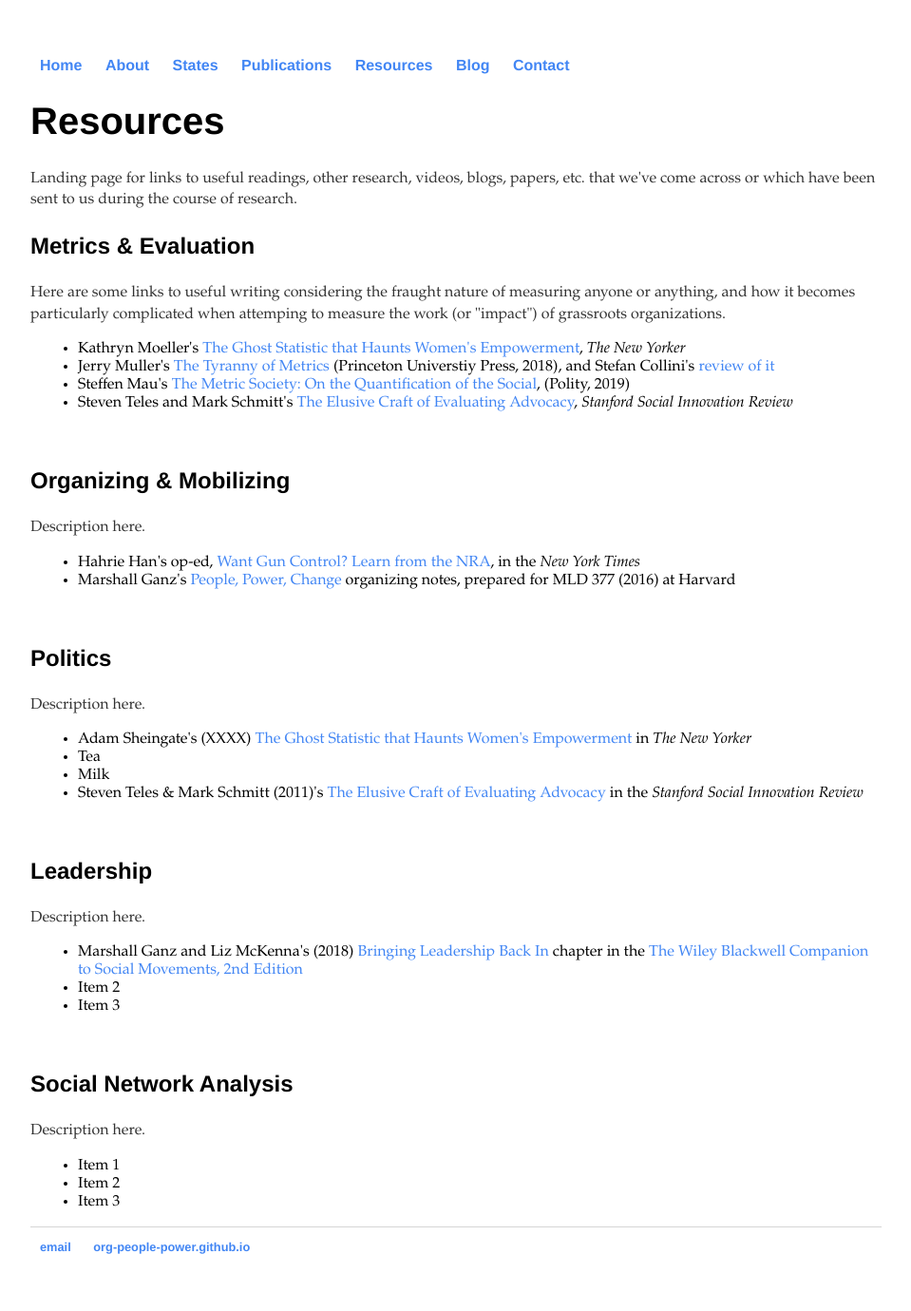
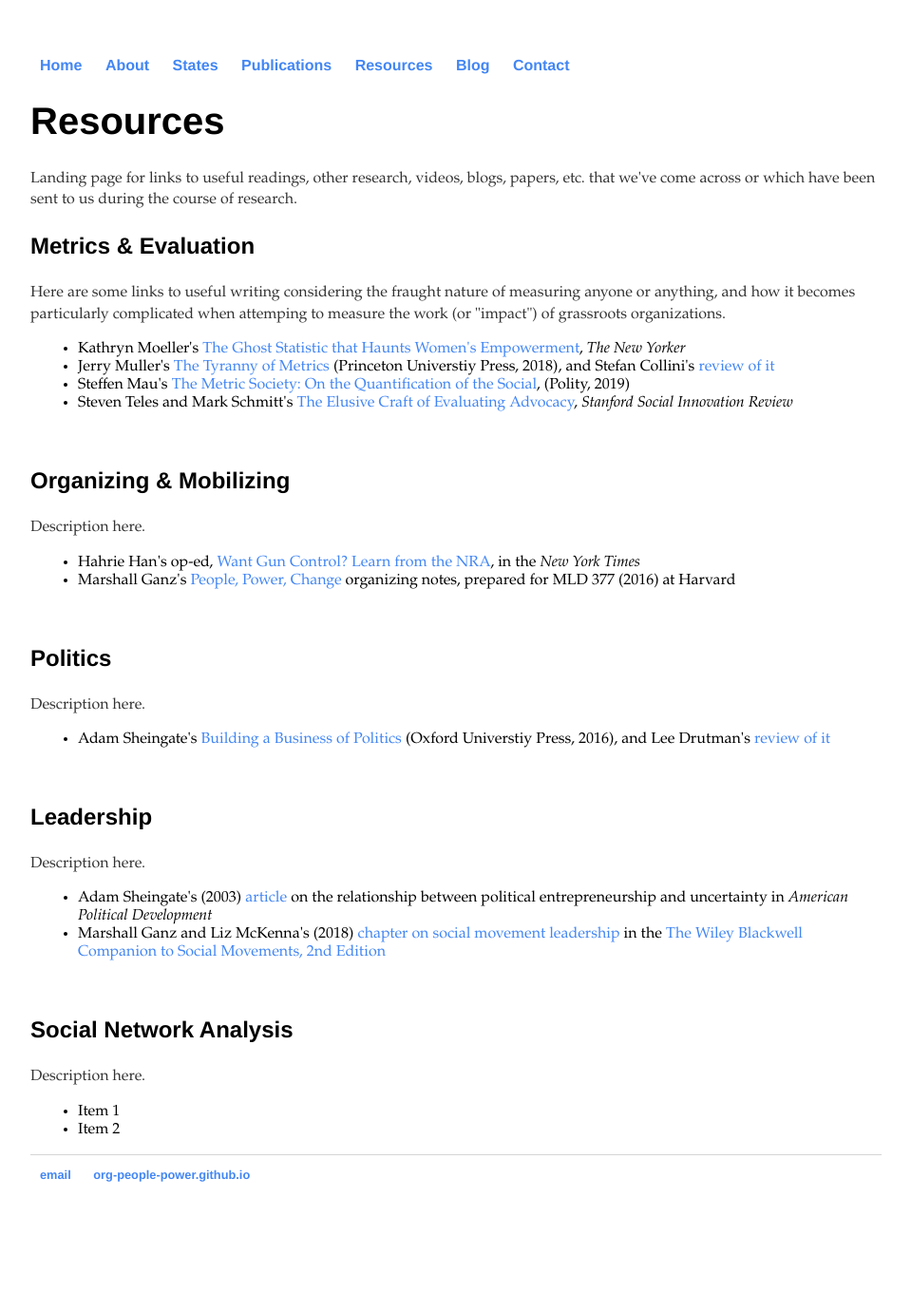
Before and after one commit to org-people-power/org-people-power.github.io, a Jekyll site: the page built from resources/index.html, in a window 1280 px wide. Shown: the whole page at 95% size, without its empty margins (160-1119 px from the left). Built offline with Jekyll 4.4.1, drawn with Linux system fonts in a browser that asks for light colours; after the commit the page ends 1304 px from its top, so only the background shows below that.

Commit message:
Update index.html

```diff
--- a/resources/index.html
+++ b/resources/index.html
@@ -21,7 +21,7 @@ title: Resources
 <p> Description here.
 	<ul>
 	<li> Hahrie Han's op-ed, <a href="https://www.nytimes.com/2017/10/04/opinion/gun-control-nra-vegas.html">Want Gun Control? Learn from the NRA</a>, in the <i> New York Times </i></li>
-		<li> Marshall Ganz's <a href="https://projects.iq.harvard.edu/.../ganzorganizing/.../organizing_notes_s2016_2.0_mg.docx">People, Power, Change</a> organizing notes, prepared for MLD 377 (2016) at Harvard</li>
+	<li> Marshall Ganz's <a href="https://projects.iq.harvard.edu/.../ganzorganizing/.../organizing_notes_s2016_2.0_mg.docx">People, Power, Change</a> organizing notes, prepared for MLD 377 (2016) at Harvard</li>
 	</ul>
 </p>
 <br>
@@ -29,10 +29,7 @@ title: Resources
 <h3>Politics</h3>
 <p> Description here.
 	<ul>
-	<li> Adam Sheingate's (XXXX) <a href="https://www.newyorker.com/science/elements/the-ghost-statistic-that-haunts-womens-empowerment">The Ghost Statistic that Haunts Women's Empowerment</a> in <i>The New Yorker</i></li>
-	<li>Tea</li>
-	<li>Milk</li>
-	<li>Steven Teles & Mark Schmitt (2011)'s <a href="https://ssir.org/articles/entry/the_elusive_craft_of_evaluating_advocacy">The Elusive Craft of Evaluating Advocacy</a> in the <i>Stanford Social Innovation Review</i></li></p>
+	<li> Adam Sheingate's <a href="https://books.google.com.br/books/about/Building_a_Business_of_Politics.html?id=46LTCgAAQBAJ&redir_esc=y">Building a Business of Politics</a> (Oxford Universtiy Press, 2016), and Lee Drutman's <a href="https://washingtonmonthly.com/magazine/maraprmay-2016/the-con-in-political-consulting/">review of it</a></li>
 	</ul>
 </p>
 <br>
@@ -40,9 +37,8 @@ title: Resources
 <h3>Leadership</h3>
 <p> Description here.
 	<ul>
-	<li> Marshall Ganz and Liz McKenna's (2018) <a href="https://www.dropbox.com/s/yksoljxsugyij73/GanzMcKenna-Leadership.pdf?dl=0">Bringing Leadership Back In</a> chapter in the <a href="https://onlinelibrary.wiley.com/doi/book/10.1002/9781119168577">The Wiley Blackwell Companion to Social Movements, 2nd Edition</a></li>
-	<li> Item 2 </li>
-	<li> Item 3 </li>
+	<li> Adam Sheingate's (2003) <a href="https://www.dropbox.com/s/gkijerqphufsvi1/Sheingate-APDLeadership.pdf?dl=0">article</a> on the relationship between political entrepreneurship and uncertainty in <i>American Political Development</i></li>
+	<li> Marshall Ganz and Liz McKenna's (2018) <a href="https://www.dropbox.com/s/yksoljxsugyij73/GanzMcKenna-Leadership.pdf?dl=0">chapter on social movement leadership</a> in the <a href="https://onlinelibrary.wiley.com/doi/book/10.1002/9781119168577">The Wiley Blackwell Companion to Social Movements, 2nd Edition</a></li>
 	</ul>
 </p>
 <br>
@@ -52,7 +48,6 @@ title: Resources
 	<ul>
 		<li> Item 1 </li>
 		<li> Item 2 </li>
-		<li> Item 3 </li>
 	</ul>
 </p>
 </div><!-- /.blurb -->
```
